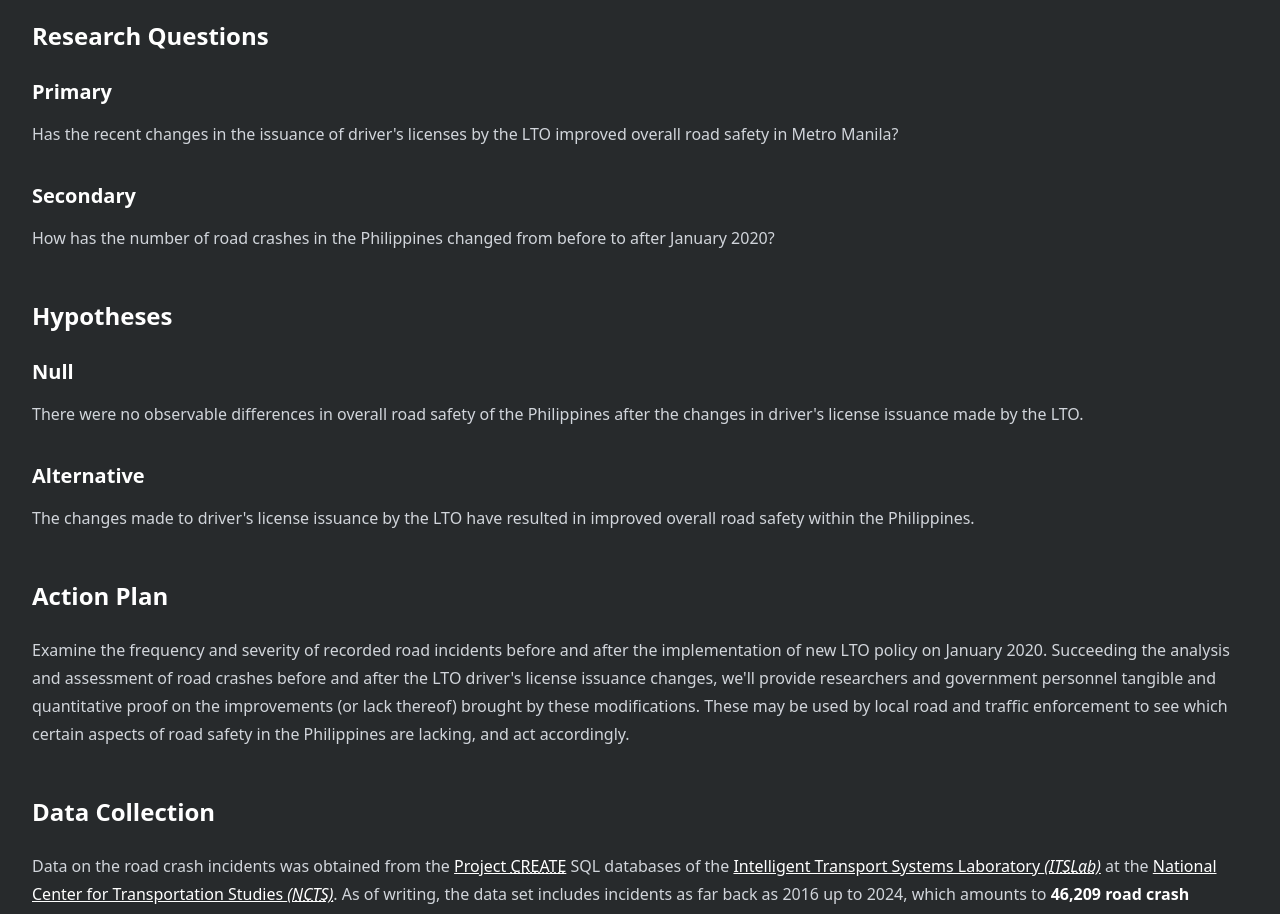
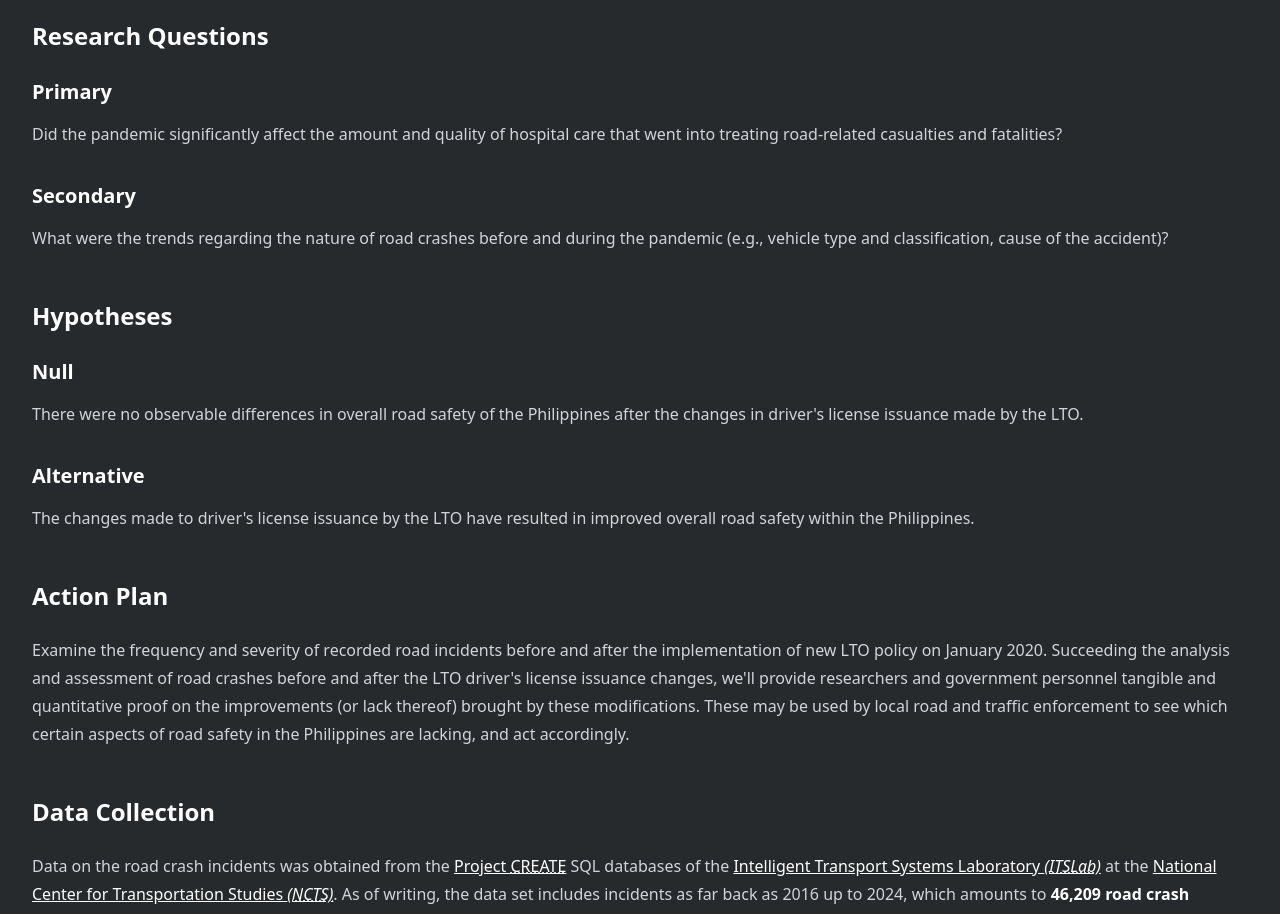
Before and after one commit to bantay-bangga/bantay-bangga.github.io, a SvelteKit app: page / in a window 1280 px wide. Shown: the part 1440-2354 px from the top of the page. Built offline with nearby package versions, Linux system fonts and the light colour scheme.

Commit message:
feat: update Research Questions

```diff
--- a/src/routes/+page.svelte
+++ b/src/routes/+page.svelte
@@ -53,11 +53,12 @@
     <h2>Research Questions</h2>
     <h3>Primary</h3>
     <p>
-        Has the recent changes in the issuance of driver's licenses by the LTO improved overall road safety in Metro
-        Manila?
+        Did the pandemic significantly affect the amount and quality of hospital care that went into treating road-related casualties and fatalities?
     </p>
     <h3>Secondary</h3>
-    <p>How has the number of road crashes in the Philippines changed from before to after January 2020?</p>
+    <p>
+        What were the trends regarding the nature of road crashes before and during the pandemic (e.g., vehicle type and classification, cause of the accident)?
+    </p>
     <h2>Hypotheses</h2>
     <h3>Null</h3>
     <p>
```
